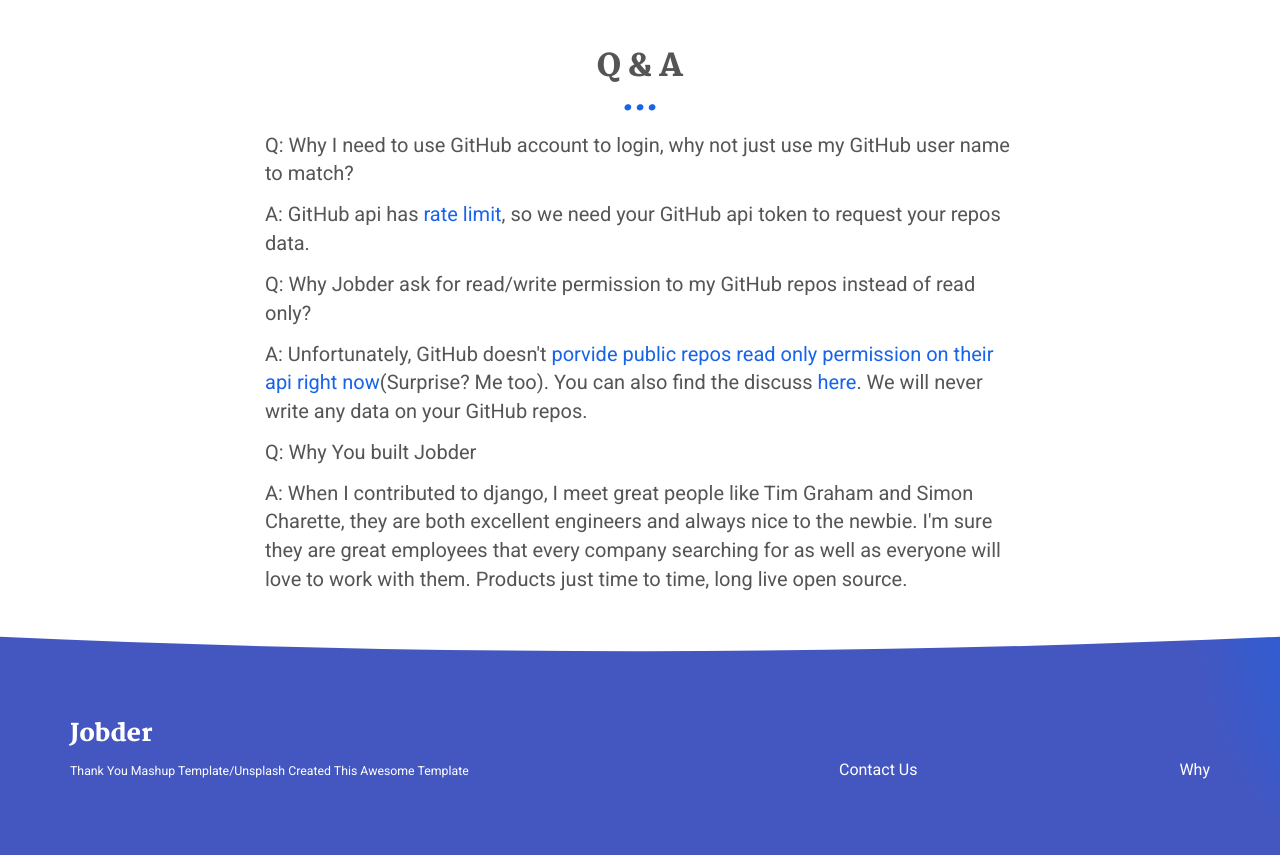
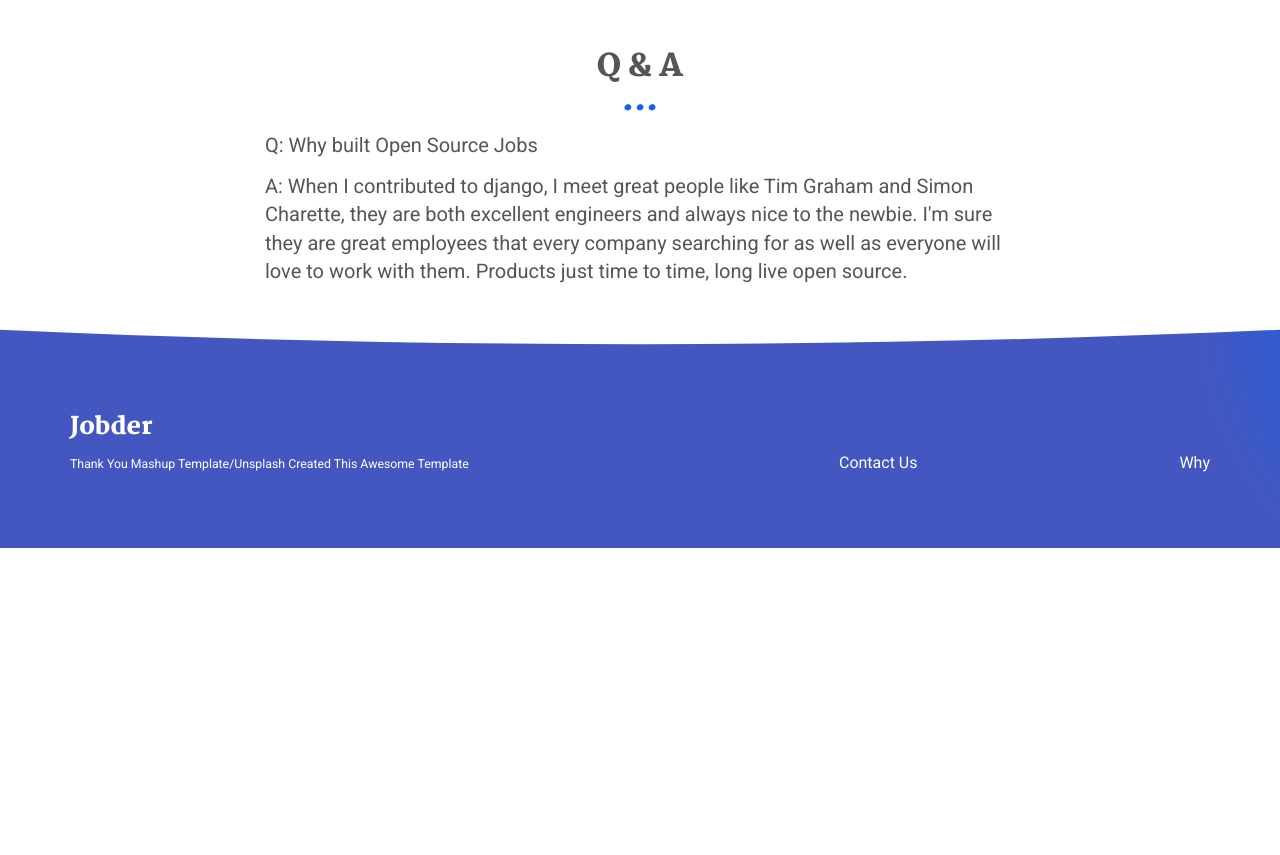
Before and after one commit to Windsooon/jobder, a Django app: page /explain/ in a window 1280 px wide. Shown: the part 112-967 px from the top of the page. After the commit the page ends 660 px from the top, so only its background shows below. Run offline with Django 3.2, Linux system fonts and the light colour scheme; parts of the project's set-up code (start-up, migrations or seed data) failed here and were passed over; some libraries are stand-ins or nearby versions.

Commit message:
clean code

```diff
--- a/templates/base.html
+++ b/templates/base.html
@@ -16,7 +16,7 @@
     {% endblock %}
 
     <title>
-    {% block title %}Open Soure Work - Find your match{% endblock %}
+    {% block title %}Open Soure Jobs - Find your match{% endblock %}
     </title>
     {% if not debug %}
     <!-- Global site tag (gtag.js) - Google Analytics -->
@@ -67,7 +67,6 @@
               <input type="hidden" id="api-token" value="{{ request.user.socialaccount_set.first.socialtoken_set.first.token}}" />
               <a id="nav-user-name" href="#" class="dropdown-toggle" data-toggle="dropdown" role="button" aria-haspopup="true" aria-expanded="false">{{ request.user.username }}<span class="caret"></span></a>
               <ul class="dropdown-menu">
-                <li><a href="{% url 'match' %}">Find Your Match</a></li>
                 <li><a href="{% url 'contributors' %}">Search Contributors</a></li>
                 <li><a href="{% url 'post_job' %}">Post A Job</a></li>
                 <li role="separator" class="divider"></li>
@@ -75,7 +74,6 @@
                 <li><a href="{% url 'posted_jobs' %}">Jobs Created</a></li>
                 {% endif %}
                 <li><a href="{% url 'profile' name=''|add:request.user.username %}">Profile</a></li>
-                <li><a href="{% url 'settings' %}">Settings</a></li>
                 <li role="separator" class="divider"></li>
                 <li><a href="{% url 'account_logout' %}">Sign Out</a></li>
               </ul>
--- a/templates/contributors.html
+++ b/templates/contributors.html
@@ -5,7 +5,7 @@
 <link rel="stylesheet" href="{% static 'css/css_lib/selectize_default.css' %}" />
 <link rel="stylesheet" href="{% static 'css/contributors.css' %}" />
 {% endblock %}
-{% block title %}Jobder - Search Contributors{% endblock %}
+{% block title %}Search Contributors - Open Source Jobs{% endblock %}
 {% block content %}
   <div class="contri-div container">
     <div class="find-row row">
--- a/templates/explain.html
+++ b/templates/explain.html
@@ -9,17 +9,13 @@
 }
 </style>
 {% endblock %}
-{% block title %}Jobder - Search Contributors{% endblock %}
+{% block title %}Why we built Open Source Jobs - Open Source Jobs{% endblock %}
 {% block content %}
 <div class="container">
   <div class="row">
     <div class="why-div col-xs-10 col-xs-offset-1 col-md-8 col-md-offset-2">
       <h2 id="why-h2">Q & A</h2>
-      <p>Q: Why I need to use GitHub account to login, why not just use my GitHub user name to match?</p>
-      <p>A: GitHub api has <a href="https://developer.github.com/v4/guides/resource-limitations/">rate limit</a>, so we need your GitHub api token to request your repos data.
-      <p>Q: Why Jobder ask for read/write permission to my GitHub repos instead of read only?</p>
-      <p>A: Unfortunately, GitHub doesn't <a href="https://developer.github.com/apps/building-oauth-apps/scopes-for-oauth-apps/">porvide public repos read only permission on their api right now</a>(Surprise? Me too). You can also find the discuss <a href="https://github.com/jollygoodcode/jollygoodcode.github.io/issues/6">here</a>. We will never write any data on your GitHub repos.</p>
-      <p>Q: Why You built Jobder</p>
+      <p>Q: Why built Open Source Jobs</p>
       <p>A: When I contributed to django, I meet great people like Tim Graham and Simon Charette, they are both excellent engineers and always nice to the newbie. I'm sure they are great employees that every company searching for as well as everyone will love to work with them. Products just time to time, long live open source.</p>
     </div>
   </div>
--- a/templates/index.html
+++ b/templates/index.html
@@ -7,7 +7,7 @@
     <div class="container">
       <div class="row">
         <div class="col-xs-12">
-          <h1 id="open-source-h1">Open Source Work</h1>
+          <h1 id="open-source-h1">Open Source Jobs</h1>
           <p>FIND JOBS THAT MATCH YOU OPEN SOURCE CONTRIBUTIONS.</p>
           <br>
           <div class="row">
--- a/templates/match.html
+++ b/templates/match.html
@@ -13,9 +13,9 @@
         <h2 id="job-list">{{ title }}</h2>
         <div>
           {% if type == 'remote' %}
-          <a href="{% url 'match' %}" class="btn-width btn btn-primary">Show Onsite and Remote Jobs</a>
+          <a href="{{ request.path }}" class="btn-width btn btn-primary">Show Onsite and Remote Jobs</a>
           {% else %}
-          <a href="{% url 'match' %}?type=remote" class="btn-width btn btn-primary">Show Remote Jobs</a>
+          <a href="{{ request.path }}?type=remote" class="btn-width btn btn-primary">Show Remote Jobs</a>
           {% endif %}
         </div>
         <input id="user-id" type="hidden" value="{{ user.id }}" />
--- a/templates/profile.html
+++ b/templates/profile.html
@@ -25,9 +25,6 @@
             <p>Linkedin: <a id="user-linkedin" href="{{ user.settings.linkedin }}" target="_blank">{{ user.settings.linkedin }}</a></p>
           </div>
           <br>
-          {% if request.user == user %}}
-          <a href="{% url 'match' %}" class="btn btn-default btn-lg" title="">Find Your Match</a>
-          {% endif %}
         </div> <!-- end col-xs-12 -->
       </div> <!-- end row -->
     </div> <!-- end container -->
```
